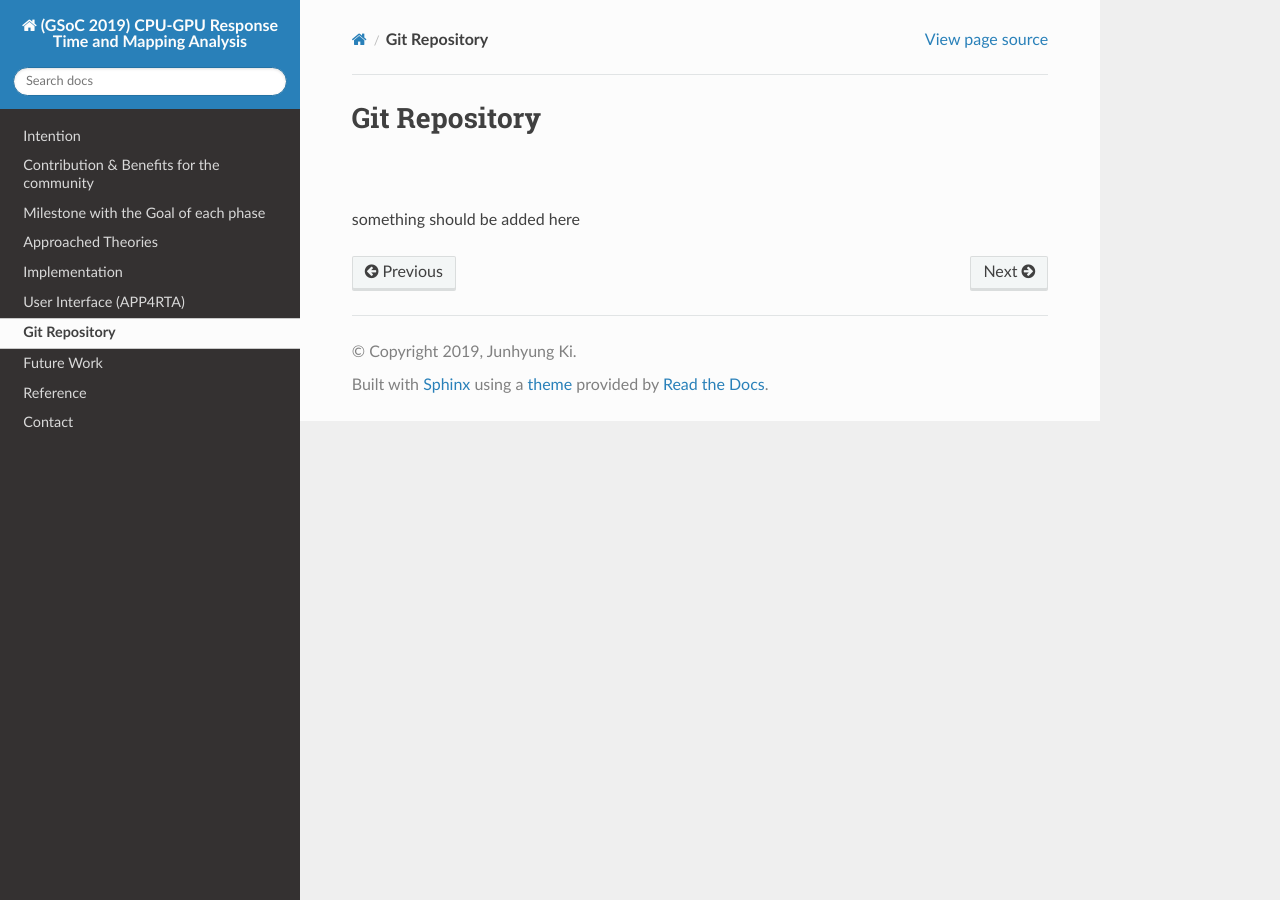
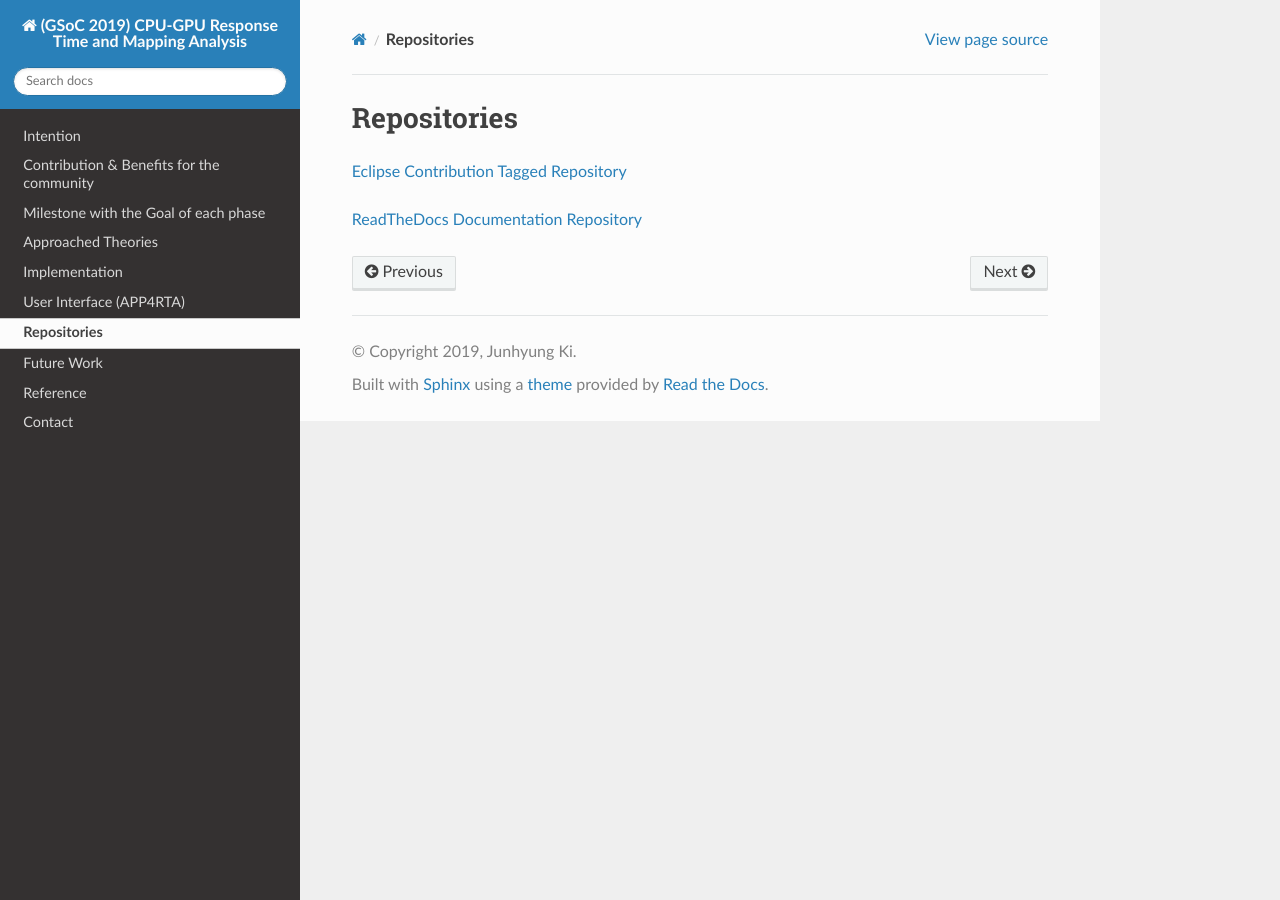
Before and after one commit to junh-ki/gsoc_doc, a Sphinx documentation site: the page built from docs/source/contents/repo.rst, in a window 1280 px wide. Built offline with Sphinx 7.4.7 and the Read the Docs theme 2.0.0, drawn with Linux system fonts in a browser that asks for light colours.

Commit message:
some changes

```diff
--- a/docs/source/contents/repo.rst
+++ b/docs/source/contents/repo.rst
@@ -1,6 +1,6 @@
-**Git Repository**
-##################
+**Repositories**
+################
 
-|
+`Eclipse Contribution Tagged Repository <https://git.eclipse.org/c/app4mc/org.eclipse.app4mc.tools.git/tree/eclipse-tools/responseTime-analyzer/plugins/org.eclipse.app4mc.gsoc_rta?h=gsoc19RTAFinal>`_
 
-something should be added here
+`ReadTheDocs Documentation Repository <https://github.com/mrki102/gsoc_doc>`_
--- a/docs/source/index.rst
+++ b/docs/source/index.rst
@@ -36,7 +36,7 @@ Contents
    Approached Theories <contents/theories>
    Implementation <contents/implementation>
    User Interface (APP4RTA) <contents/ui>
-   Git Repository <contents/repo>
+   Repositories <contents/repo>
    Future Work <contents/future>
    Reference <contents/reference>
    Contact <contents/contact>
```
